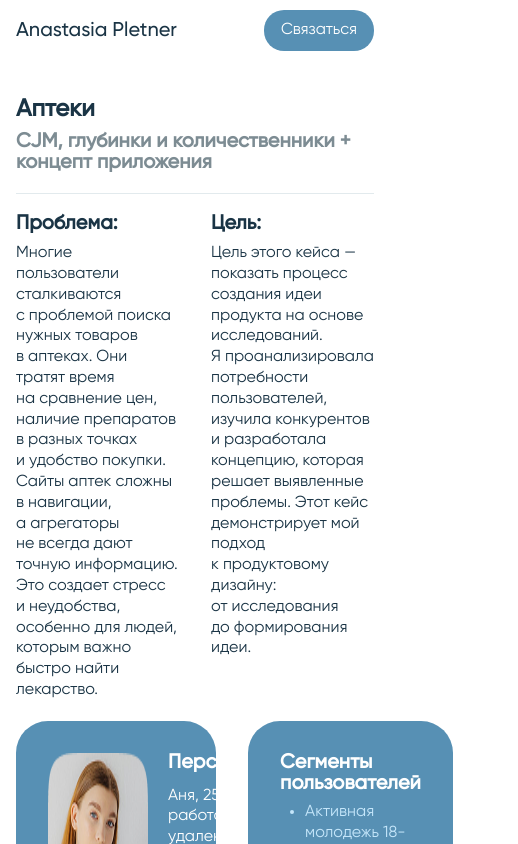
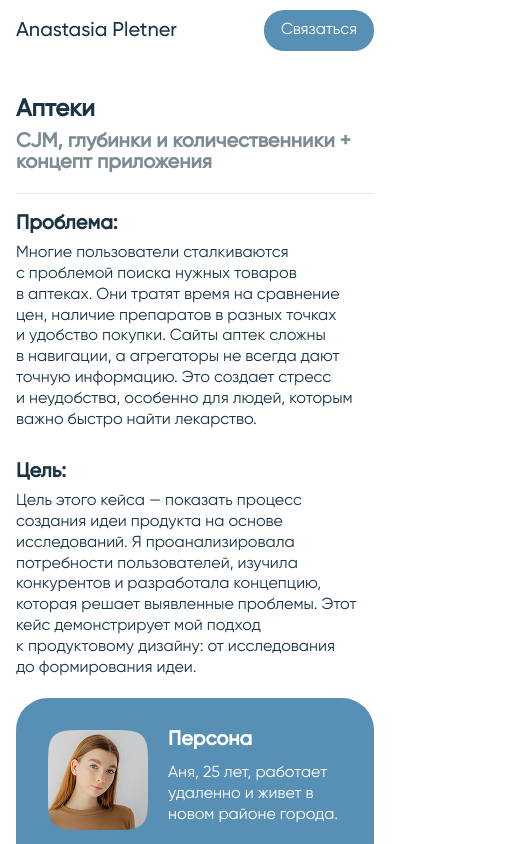
Before and after one commit to Lexa74/portfolio, a React (Vite) app: page /project/apteki in a window 390 px wide. Shown: the top 844 px of the page, 518 px wide, since content can reach past the window. Built offline with nearby package versions, Linux system fonts and the light colour scheme.

Commit message:
Выполнена адаптивность внутренних страниц

```diff
--- a/src/components/Footer/footer.module.css
+++ b/src/components/Footer/footer.module.css
@@ -29,3 +29,17 @@
 .footer__arr {
     width: inherit;
 }
+
+@media (max-width: 670px) {
+    .footer {
+        flex-direction: column;
+        gap: 20px;
+        align-items: center;
+    }
+}
+
+@media (max-width: 420px) {
+    .footer__link {
+        font-size: 14px;
+    }
+}
--- a/src/data.ts
+++ b/src/data.ts
@@ -17,13 +17,22 @@ export const data: IProject[] = [
     pageComponent: AptekiPage,
   },
   {
+    id: 4,
+    src: '/image/portfolio/po4.png',
+    name: 'Дашборд CampaignCore',
+    description: 'Гибкий и функциональный интерфейс для аналитики',
+    component: Dashboard,
+    pageId: 'dashboard',
+    pageComponent: DashboardPage,
+  },
+  {
     id: 2,
     src: '/image/portfolio/po2.png',
     name: 'HackWish',
     description: 'Мини-приложение для генерации поздравлений с помощью ИИ',
     component: Hackwish,
     pageId: 'hackwish',
-    pageComponent: AptekiPage,
+    pageComponent: null,
   },
   {
     id: 3,
@@ -33,15 +42,6 @@ export const data: IProject[] = [
       'Концепт приложения, разработанный на основе исследований пользователей',
     component: MovieMate,
     pageId: 'movie-mate',
-    pageComponent: AptekiPage,
-  },
-  {
-    id: 4,
-    src: '/image/portfolio/po4.png',
-    name: 'Дашборд CampaignCore',
-    description: 'Гибкий и функциональный интерфейс для аналитики',
-    component: Dashboard,
-    pageId: 'dashboard',
-    pageComponent: DashboardPage,
+    pageComponent: null,
   },
 ];
--- a/src/pages/Main/components/Project/Project.tsx
+++ b/src/pages/Main/components/Project/Project.tsx
@@ -17,7 +17,7 @@ export const Project = ({ card }: ProjectProps) => {
     <Link
       onMouseOver={onMouseOver}
       onMouseOut={onMouseOut}
-      to={`/project/${card.pageId}`}
+      to={card.pageComponent ? `/project/${card.pageId}` : ''}
       className={styles.card}
     >
       {card.component ? (
--- a/src/pages/ProjectPage/Apteki/AptekiPage.tsx
+++ b/src/pages/ProjectPage/Apteki/AptekiPage.tsx
@@ -37,7 +37,7 @@ export const AptekiPage = () => {
       </div>
       <div className={classNames(styles.twoColumns)}>
         <div className={classNames(styles.blueBlock, styles.column)}>
-          <div className={styles.flex}>
+          <div className={classNames(styles.flex, styles.flexStart)}>
             <img
               loading="lazy"
               className={styles.imagePersona}
@@ -420,6 +420,12 @@ export const AptekiPage = () => {
         </div>
       </div>
       <div className={styles.twoColumns}>
+        <div>
+          <h4 className={classNames(styles.h1, styles.textCenter)}>
+            Концепт главного экрана приложения
+          </h4>
+          <img loading="lazy" src="/image/project/image-phone.png" alt="" />
+        </div>
         <div
           className={classNames(
             styles.blueBlock,
@@ -433,24 +439,24 @@ export const AptekiPage = () => {
             </h4>
 
             <p>
-              Три из четырех гипотез подтвердились. Оказалось, что люди чаще
-              покупают витамины в интернете, чем в аптеках.
+              Три из четырех гипотез подтвердились. Оказалось, что люди чаще
+              покупают витамины в интернете, чем в аптеках.
             </p>
             <p>
               <span className={styles.blueBlockWhiteText}>
                 Основные боли пользователей:{' '}
               </span>
-              Длинные очереди и долгое обслуживание
+              Длинные очереди и долгое обслуживание
             </p>
             <p>
               <span className={styles.blueBlockWhiteText}>Решение: </span>
-              Разработка приложения, с помощью которого можно найти аптеку
-              с нужными препаратами, наиболее подходящими для пользователя
-              ценами и удобным местоположением. Заказ будет передаваться
-              фармацевту в выбранную аптеку и собираться заранее. Получить его
-              можно будет по уникальному коду. Для этого предусмотрено отдельное
-              окно для онлайн-заказов, где очереди практически не будет
-              благодаря сокращению времени обслуживания.
+              Разработка приложения, с помощью которого можно найти аптеку с
+              нужными препаратами, наиболее подходящими для пользователя ценами
+              и удобным местоположением. Заказ будет передаваться фармацевту в
+              выбранную аптеку и собираться заранее. Получить его можно будет по
+              уникальному коду. Для этого предусмотрено отдельное окно для
+              онлайн-заказов, где очереди практически не будет благодаря
+              сокращению времени обслуживания.
             </p>
           </div>
           <div className={classNames(styles.flexEnd, styles.twoColumns)}>
@@ -461,15 +467,9 @@ export const AptekiPage = () => {
               alt=""
             />
             <h5 className={classNames(styles.blueBlockWhiteText, styles.mb0)}>
-              Спасибо за прочтение!
+              Спасибо за прочтение!
             </h5>
           </div>
-        </div>
-        <div>
-          <h4 className={classNames(styles.h1, styles.textCenter)}>
-            Концепт главного экрана приложения
-          </h4>
-          <img loading="lazy" src="/image/project/image-phone.png" alt="" />
         </div>
       </div>
     </>
--- a/src/pages/ProjectPage/Dashboard/DashboardPage.tsx
+++ b/src/pages/ProjectPage/Dashboard/DashboardPage.tsx
@@ -3,7 +3,7 @@ import styles from '../page.module.css';
 export const DashboardPage = () => {
   return (
     <>
-      <h1>
+      <h1 className={styles.lh100}>
         CampaignCore Dashboard: Гибкий и функциональный интерфейс для аналитики
       </h1>
       <div className={styles.divider}></div>
--- a/src/pages/ProjectPage/LayoutProject.tsx
+++ b/src/pages/ProjectPage/LayoutProject.tsx
@@ -23,7 +23,7 @@ export const LayoutProject = () => {
           'projectPage',
         )}
       >
-        {project && <project.pageComponent />}
+        {project && project.pageComponent && <project.pageComponent />}
       </div>
       <Footer />
     </>
--- a/src/pages/ProjectPage/page.module.css
+++ b/src/pages/ProjectPage/page.module.css
@@ -88,7 +88,11 @@ li:last-child {
 }
 
 .mb0 {
-    margin-bottom: 0;
+    margin-bottom: 0!important;
+}
+
+.lh100 {
+    line-height: 100%!important;
 }
 
 .mb12 {
@@ -110,6 +114,10 @@ li:last-child {
 
 .flexEnd {
     align-items: flex-end;
+}
+
+.flexStart {
+    align-items: flex-start;
 }
 
 img {
@@ -162,3 +170,9 @@ img {
 .radius12 {
     border-radius: 12px;
 }
+
+@media (max-width: 590px) {
+    .twoColumns {
+        grid-template-columns: 1fr;
+    }
+}
--- a/src/sharedTypes/sharedTypes.ts
+++ b/src/sharedTypes/sharedTypes.ts
@@ -5,5 +5,5 @@ export interface IProject {
   description: string | null;
   component: React.ComponentType<{ isHover: boolean }> | null;
   pageId: string;
-  pageComponent: React.ComponentType;
+  pageComponent: React.ComponentType | null;
 }
```
